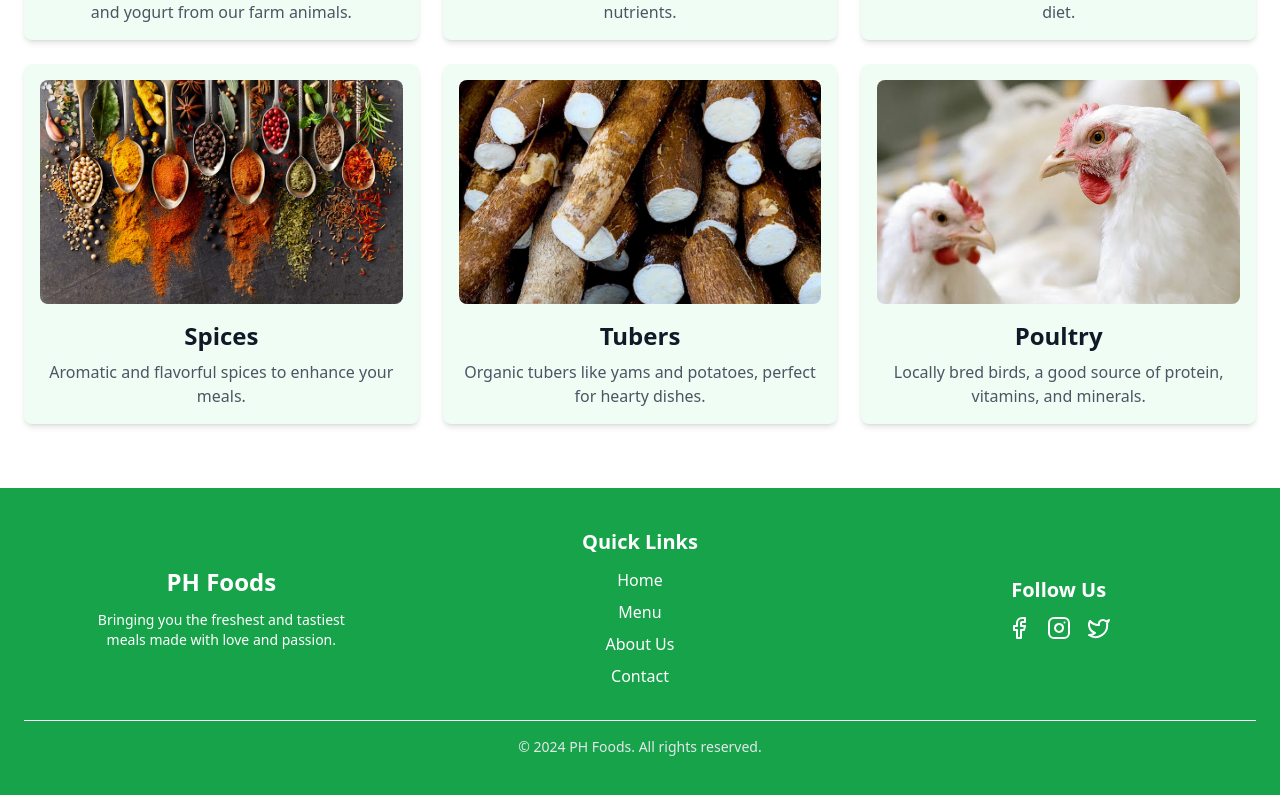
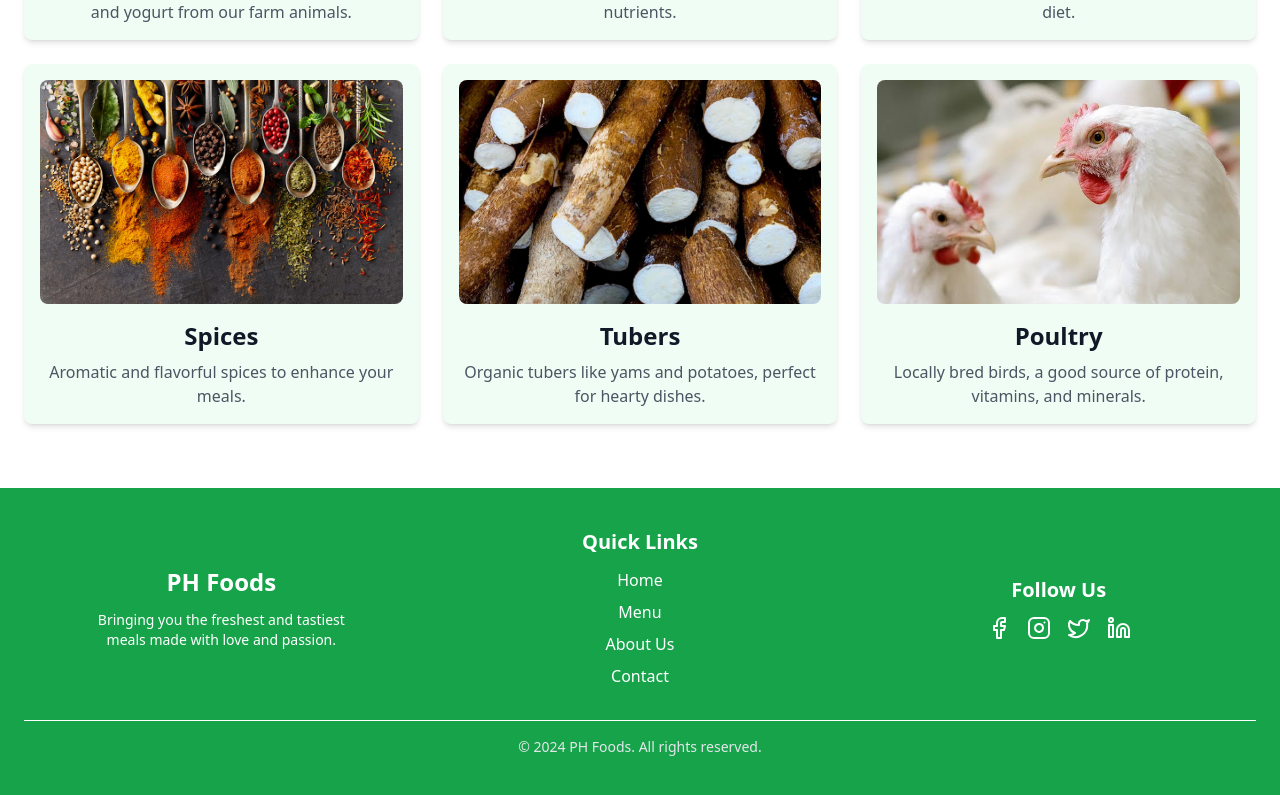
Before and after one commit to GROW-YAI/peterson-hydroponics, a React (Vite) app: page / in a window 1280 px wide. Shown: the part 4582-5377 px from the top of the page. Built offline with nearby package versions, Linux system fonts and the light colour scheme.

Commit message:
social media links added

```diff
--- a/package.json
+++ b/package.json
@@ -16,6 +16,7 @@
     "lucide-react": "^0.399.0",
     "react": "^18.3.1",
     "react-dom": "^18.3.1",
+    "react-icons": "^5.5.0",
     "react-router-dom": "^6.24.0"
   },
   "devDependencies": {
--- a/src/components/footer.jsx
+++ b/src/components/footer.jsx
@@ -1,5 +1,5 @@
 import React from "react";
-import { Facebook, Instagram, Twitter } from "lucide-react";
+import { Facebook, Instagram, Linkedin, Twitter, } from "lucide-react";
 
 const Footer = () => {
   return (
@@ -30,7 +30,7 @@ const Footer = () => {
             <h3 className="text-xl font-semibold">Follow Us</h3>
             <div className="flex justify-center gap-4 mt-3">
               <a
-                href="https://www.facebook.com/yourpage"
+                href="https://www.facebook.com/profile.php?id=61573921437821"
                 target="_blank"
                 rel="noopener noreferrer"
                 className="hover:text-gray-200"
@@ -38,7 +38,7 @@ const Footer = () => {
                 <Facebook size={24} />
               </a>
               <a
-                href="https://www.instagram.com/yourpage"
+                href="https://www.instagram.com/peter.sonhydrophonics/?next=%2F&hl=en"
                 target="_blank"
                 rel="noopener noreferrer"
                 className="hover:text-gray-200"
@@ -52,6 +52,14 @@ const Footer = () => {
                 className="hover:text-gray-200"
               >
                 <Twitter size={24} />
+              </a>
+              <a
+                href="https://www.linkedin.com/company/petersonhydrophonics/"
+                target="_blank"
+                rel="noopener noreferrer"
+                className="hover:text-gray-200"
+              >
+                <Linkedin size={24} />
               </a>
             </div>
           </div>
```
Also changed, not shown: 1 other file (tests, documents, lock files or other folders).
